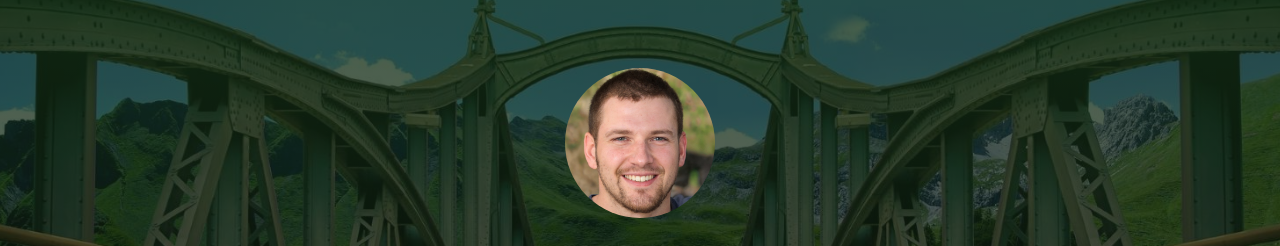
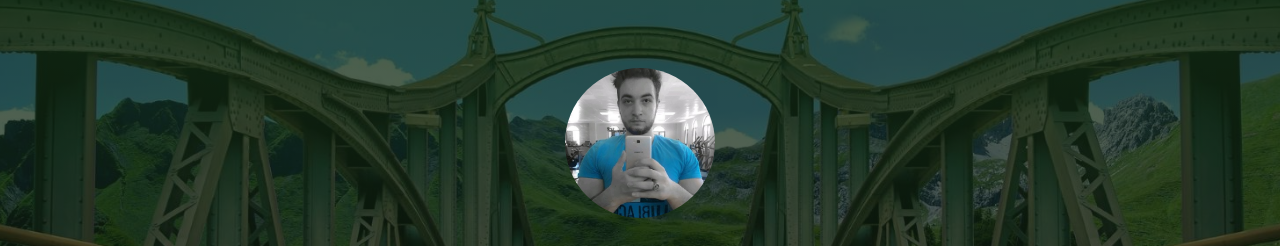
Before and after one commit to alperencapar/creative-cv, a website built with Parcel: page index.html in a window 1280 px wide. Shown: the part 58-304 px from the top of the page. Built offline with nearby package versions, Linux system fonts and the light colour scheme.

Commit message:
author img changed

```diff
--- a/index.html
+++ b/index.html
@@ -68,7 +68,7 @@
 							<div class="container">
 								<div class="person-img">
 									<img
-										src="assets/images/anthony.jpg"
+										src="assets/images/alperen.jpg"
 										alt="author image"
 									/>
 								</div>
```
Also changed, not shown: assets/images/alperen.jpg (added), assets/images/anthony.jpg (deleted).
